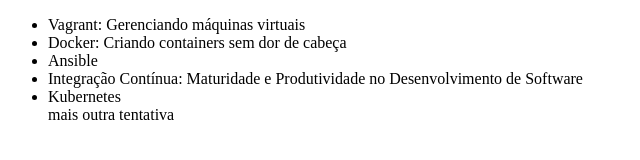
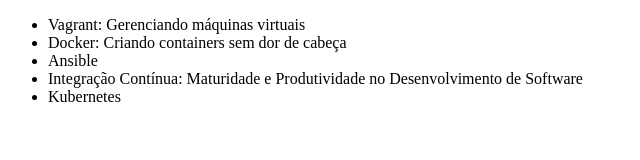
Before and after one commit to NetoPaiva/t4_one, a plain HTML site: page git_aula_trilha_programacao/index.html in a window 1280 px wide. Shown: the whole page, without its empty margins (0-640 px from the left). Drawn offline with Linux system fonts and the light colour scheme.

Commit message:
Atualizando index.

```diff
--- a/git_aula_trilha_programacao/index.html
+++ b/git_aula_trilha_programacao/index.html
@@ -11,7 +11,6 @@
         <li>Ansible</li>
         <li>Integração Contínua: Maturidade e Produtividade no Desenvolvimento de Software</li>
         <li>Kubernetes</li>
-mais outra tentativa
     </ul>
 </body>
 </html>
```
